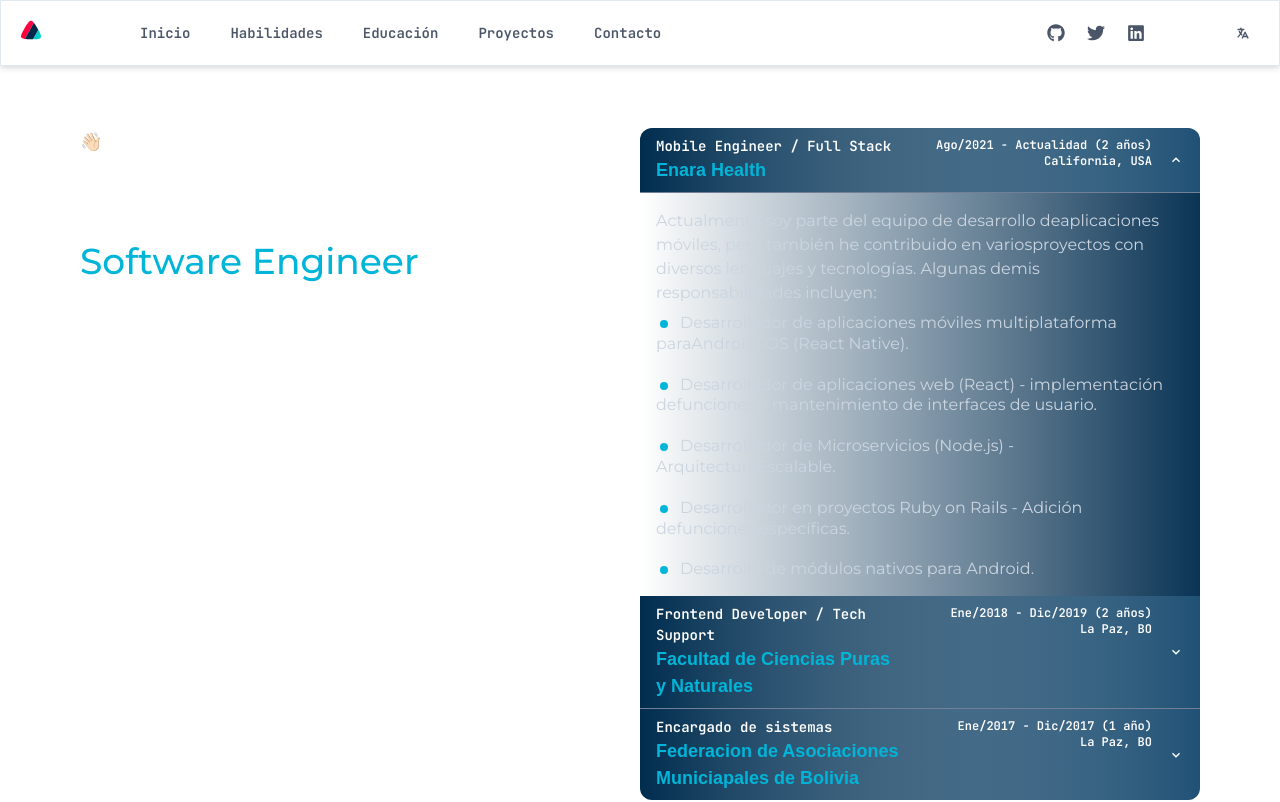
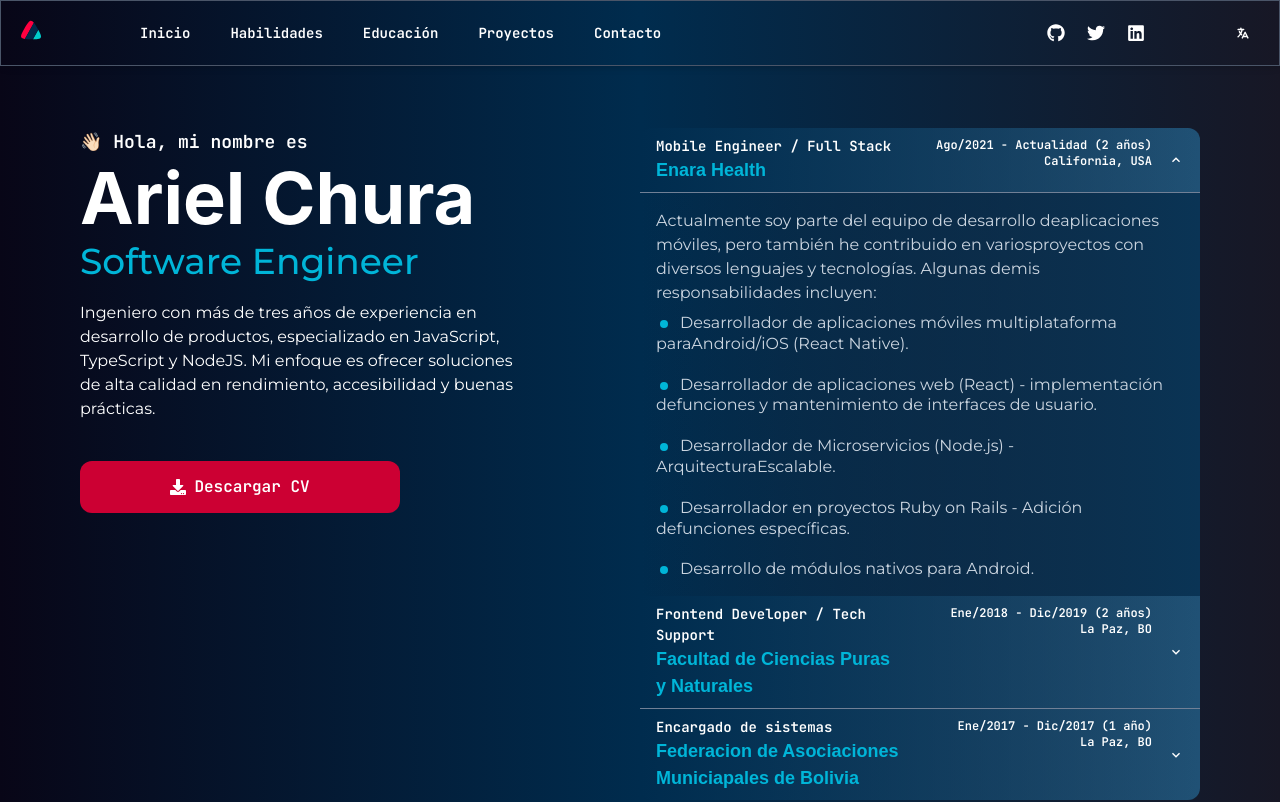
Before and after one commit to arielscc/myf, a Next.js app: page / in a window 1280 px wide. Shown: the top 802 px of the page. Built offline with nearby package versions, Linux system fonts and the light colour scheme; a web font is replaced by a local one.

Commit message:
feat: update theme config

```diff
--- a/styles/theme.js
+++ b/styles/theme.js
@@ -19,8 +19,10 @@
     ButtonGroup,
     Link,
   },
-  initialColorMode: 'dark',
-  useSystemColorMode: false,
+  config: {
+    initialColorMode: 'dark',
+    useSystemColorMode: false,
+  },
 });
 
 export default theme;
```
